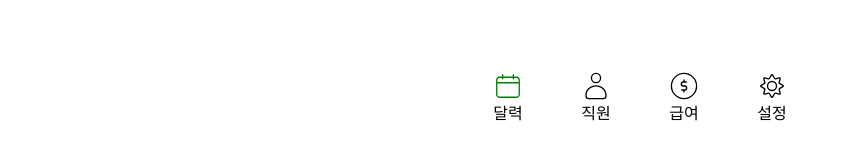
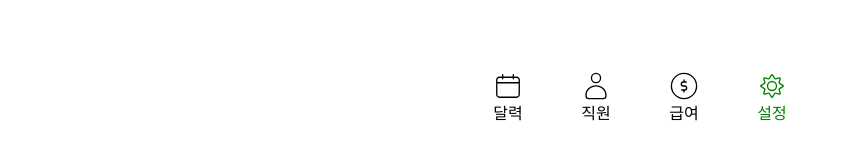
Before and after one commit to nara9709/stafull_front, a React (Create React App) app: page /setting in a window 1280 px wide. Shown: the part 654-797 px from the top of the page, without its empty margins (0-848 px from the left). Built offline with nearby package versions, Linux system fonts and the light colour scheme; a web font is replaced by a local one.

Commit message:
Change icon's color by pathname

```diff
--- a/src/components/nav/Nav.jsx
+++ b/src/components/nav/Nav.jsx
@@ -4,7 +4,7 @@ import { CiCalendar } from "react-icons/ci";
 import { CiUser } from "react-icons/ci";
 import { CiDollar } from "react-icons/ci";
 import { CiSun } from "react-icons/ci";
-import { useLocation } from "react-router-dom";
+import { Link, useLocation } from "react-router-dom";
 
 const Nav = () => {
   const { t } = useTranslation();
@@ -12,29 +12,47 @@ const Nav = () => {
 
   // Get icon's color by pathname
   const getIconColor = (iconName) => {
+    console.log(location.split("/")[1]);
     if (iconName === location.split("/")[1]) {
       return "green";
-    } else if (iconName === "" && location.split("/")[1]) return "green";
+    } else if (iconName === "" && location.split("/")[1] === "calendar") {
+      console.log("icon", iconName, "location", location.split("/")[1]);
+      console.log("got it");
+      return "green";
+    }
   };
 
   return (
     <section className="p-5 flex flex-row gap-14 bg-white absolute bottom-0 left-0 w-full">
+      <Link to={"/"}>
         <div className="flex flex-col justify-center items-center">
           <CiCalendar size={"2rem"} color={getIconColor("")} />
-        <span>{t("calendar")}</span>
+          <span className={`text-[${getIconColor("")}]`}>{t("calendar")}</span>
         </div>
+      </Link>
+      <Link to={"/staff"}>
         <div className="flex flex-col justify-center items-center">
-        <CiUser size={"2rem"} color={getIconColor("/staff")} />
-        <span>{t("staff")}</span>
+          {" "}
+          <CiUser size={"2rem"} color={getIconColor("staff")} />
+          <span className={`text-[${getIconColor("staff")}]`}>
+            {t("staff")}
+          </span>
+        </div>{" "}
+      </Link>
+      <Link to={"/wage"}>
+        <div className="flex flex-col justify-center items-center">
+          <CiDollar size={"2rem"} color={getIconColor("wage")} />
+          <span className={`text-[${getIconColor("wage")}]`}>{t("wage")}</span>
         </div>
+      </Link>
+      <Link to={"/setting"}>
         <div className="flex flex-col justify-center items-center">
-        <CiDollar size={"2rem"} color={getIconColor("/wage")} />
-        <span>{t("wage")}</span>
+          <CiSun size={"2rem"} color={getIconColor("setting")} />
+          <span className={`text-[${getIconColor("setting")}]`}>
+            {t("settings")}
+          </span>
         </div>
-      <div className="flex flex-col justify-center items-center">
-        <CiSun size={"2rem"} color={getIconColor("/setting")} />
-        <span>{t("settings")}</span>
-      </div>
+      </Link>
     </section>
   );
 };
```
Lines whose indentation alone changed are shown as unchanged.
